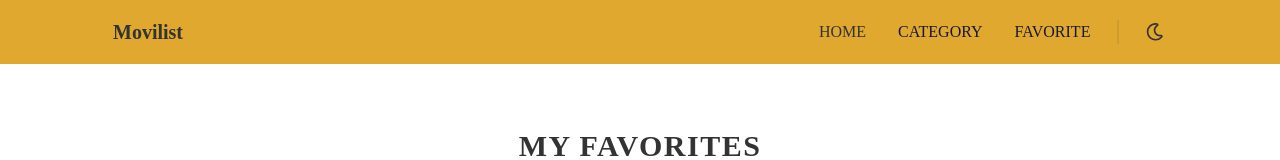
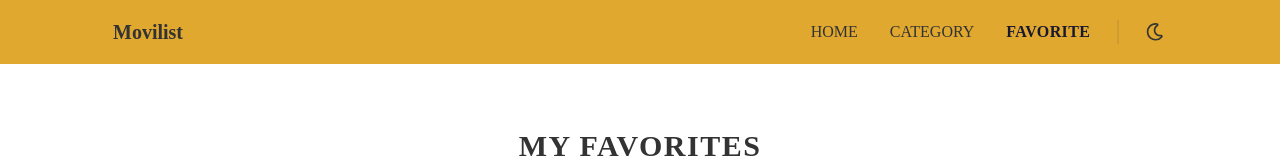
Before and after one commit to ALTA-FE14-Asilsay/movilist-hooks-redux, a React (Vite) app: page /favorite in a window 1280 px wide. Shown: the top 160 px of the page. Built offline with nearby package versions, Linux system fonts and the light colour scheme.

Commit message:
feat: add local storages to add the redux

```diff
--- a/src/components/Card.tsx
+++ b/src/components/Card.tsx
@@ -71,7 +71,7 @@ export const HeroesCard: FC<CardPropsType> = (CardPropsType) => {
             </div>
 
             <button
-              id={`nav-${item.title}`}
+              id={`roll-random-${item.title}`}
               className="btn btn-primary btn-wide"
               onClick={onClick}
             >
--- a/src/components/Navbar.tsx
+++ b/src/components/Navbar.tsx
@@ -56,10 +56,28 @@ const Navbar: FC<NavbarProps> = ({ id }) => {
             </NavLink>
           </li>
           <li>
-            <NavLink to={'/favorite'}>CATEGORY</NavLink>
+            <NavLink
+              className={({ isActive }) =>
+                isActive
+                  ? 'active text-primary-content font-semibold tracking-wide'
+                  : ''
+              }
+              to={'/category/all'}
+            >
+              CATEGORY
+            </NavLink>
           </li>
           <li>
-            <NavLink to={'/favorite'}>FAVORITE</NavLink>
+            <NavLink
+              className={({ isActive }) =>
+                isActive
+                  ? 'active text-primary-content font-semibold tracking-wide'
+                  : ''
+              }
+              to={'/favorite'}
+            >
+              FAVORITE
+            </NavLink>
           </li>
 
           <div className="divider divider-horizontal mx-1 py-3 lg:flex hidden"></div>
--- a/src/pages/Detail.tsx
+++ b/src/pages/Detail.tsx
@@ -26,14 +26,21 @@ export const Detail = () => {
   );
 
   const addToFavorite = (item: any) => {
+    const existStr = localStorage.getItem('datasfavorite');
+    const existArr = existStr ? JSON.parse(existStr) : [];
+
+    if (!existArr.find((obj: any) => obj.id === item.id)) {
       const newItem: Item = {
         id: item.id,
         poster_path: item.poster_path,
         title: item.title,
       };
 
+      existArr.push(newItem);
+
+      localStorage.setItem('datasfavorite', JSON.stringify(existArr));
       dispatch(addItem(newItem));
-    console.log('add to favorite : ', favorite.items);
+
       MySwal.fire({
         icon: 'success',
         title: 'Success Added',
@@ -41,6 +48,15 @@ export const Detail = () => {
         showCancelButton: false,
         confirmButtonText: 'OK',
       });
+    } else {
+      MySwal.fire({
+        icon: 'warning',
+        title: 'Failed Add',
+        text: 'this item already in Favorite',
+        showCancelButton: false,
+        confirmButtonText: 'OK',
+      });
+    }
   };
 
   const fetchDetail = async (code: string) => {
--- a/src/pages/Favorites.tsx
+++ b/src/pages/Favorites.tsx
@@ -12,14 +12,21 @@ import swal from '../utils/swal';
 export const Favorites = () => {
   const MySwal = withReactContent(swal);
 
+  const existStr = localStorage.getItem('datasfavorite');
+  const existArr = existStr ? JSON.parse(existStr) : [];
+
   const dispatch = useDispatch();
   const favorite = useSelector(
     (state: { favorite: FavoriteState }) => state.favorite
   );
 
   const RemoveFromFavorite = (item: any) => {
+    const findIndex = existArr.findIndex((a: any) => a.id === item);
+    findIndex !== -1 && existArr.splice(findIndex, 1);
+
+    localStorage.setItem('datasfavorite', JSON.stringify(existArr));
+
     dispatch(removeItem(item));
-
     MySwal.fire({
       icon: 'success',
       title: 'Success Added',
@@ -31,7 +38,7 @@ export const Favorites = () => {
 
   useEffect(() => {
     console.log('add to favorite : ', favorite.items);
-  }, [favorite.items]);
+  }, [existArr]);
 
   return (
     <Layout>
@@ -45,7 +52,7 @@ export const Favorites = () => {
           </p>
 
           <div className="w-full grid gap-4 grid-cols-1 sm:grid-cols-2 lg:grid-cols-3 xl:grid-cols-4 px-5">
-            {favorite.items.map((prop: GetMovieType) => {
+            {existArr.map((prop: GetMovieType) => {
               return (
                 <Card
                   key={`card-${prop.id}`}
--- a/src/reducer/favoriteSlice.tsx
+++ b/src/reducer/favoriteSlice.tsx
@@ -20,6 +20,7 @@ export const favoriteSlice = createSlice({
   reducers: {
     addItem(state, action: PayloadAction<Item>) {
       state.items.push(action.payload);
+      // localStorage.setItem('datasfavorite', JSON.stringify(action.payload));
     },
     removeItem(state, action: PayloadAction<number>) {
       const findIndex = state.items.findIndex((a) => a.id === action.payload);
```
Also changed, not shown: 1 other file (tests, documents, lock files or other folders). Lines whose indentation alone changed are shown as unchanged.
